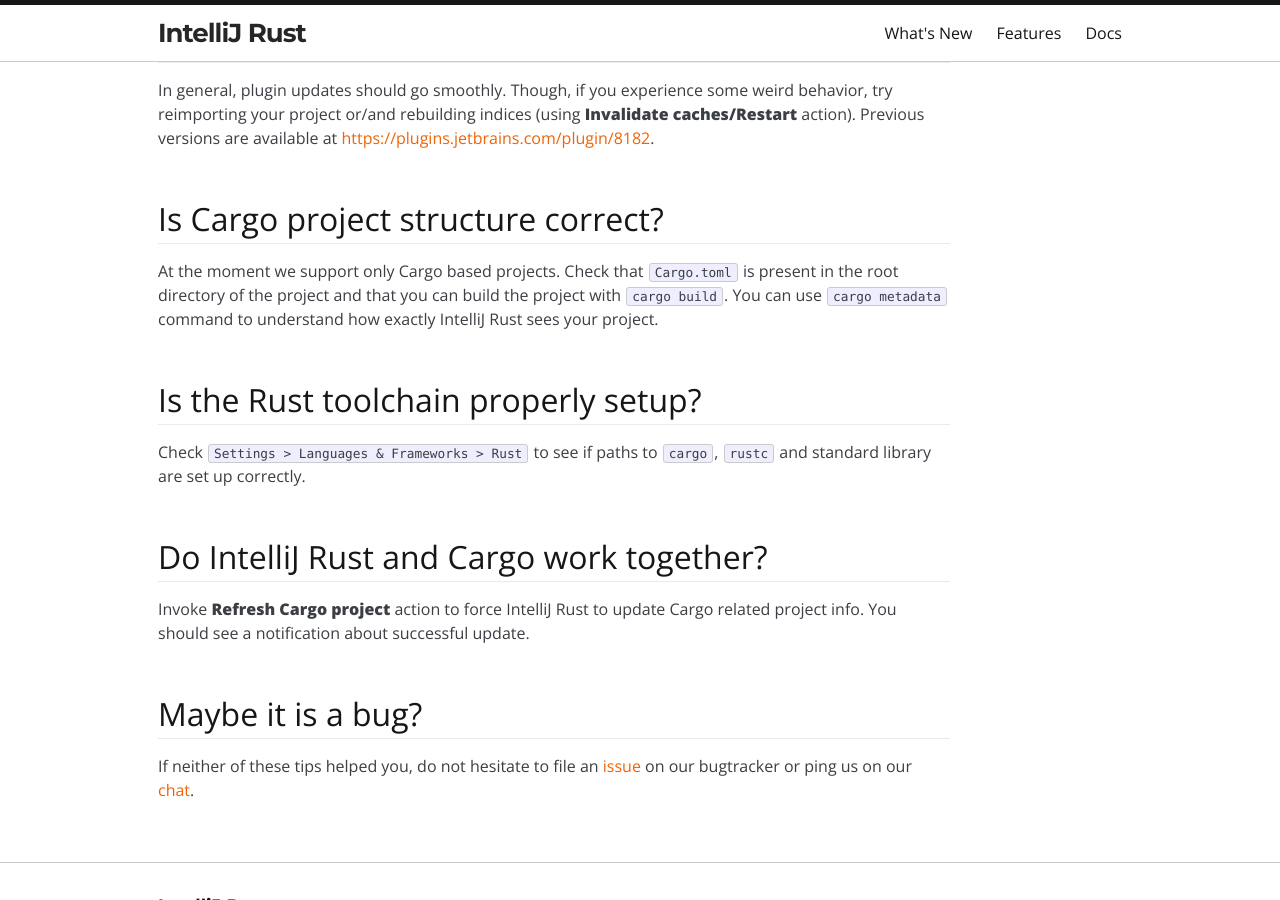
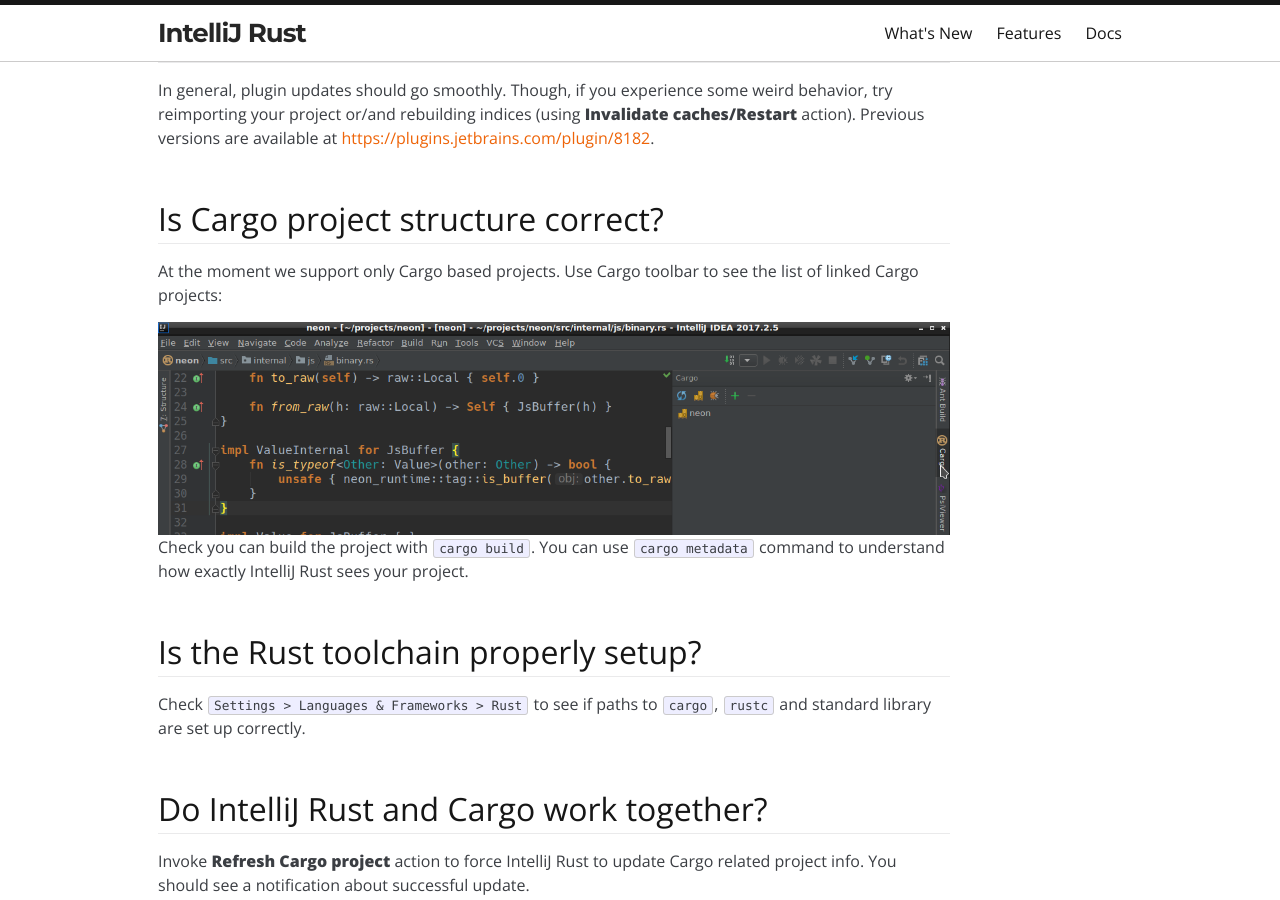
Before and after one commit to intellij-rust/intellij-rust.github.io, a Jekyll site: the page built from _docs/troubleshooting.markdown, in a window 1280 px wide and 900 px high, scrolled down 305 px. Built offline with Jekyll 4.4.1, drawn with Linux system fonts in a browser that asks for light colours; nearby versions of some CDN libraries; some web fonts are replaced.

Commit message:
Mention Cargo toolbar in troubleshooting guide (#51)

```diff
--- a/_docs/troubleshooting.markdown
+++ b/_docs/troubleshooting.markdown
@@ -14,10 +14,13 @@
 
 {% include h title="Is Cargo project structure correct?" %}
 
-At the moment we support only Cargo based projects. Check that `Cargo.toml` is
-present in the root directory of the project and that you can build the project
-with `cargo build`. You can use `cargo metadata` command to understand how
-exactly IntelliJ Rust sees your project.
+At the moment we support only Cargo based projects. Use Cargo toolbar to see
+the list of linked Cargo projects:
+
+{% include feature-pic.html i="cargo-toolbar" %}
+
+Check you can build the project with `cargo build`. You can use `cargo metadata`
+command to understand how exactly IntelliJ Rust sees your project.
 
 
 {% include h title="Is the Rust toolchain properly setup?" %}
```
Also changed, not shown: assets/cargo-toolbar.png (added).
